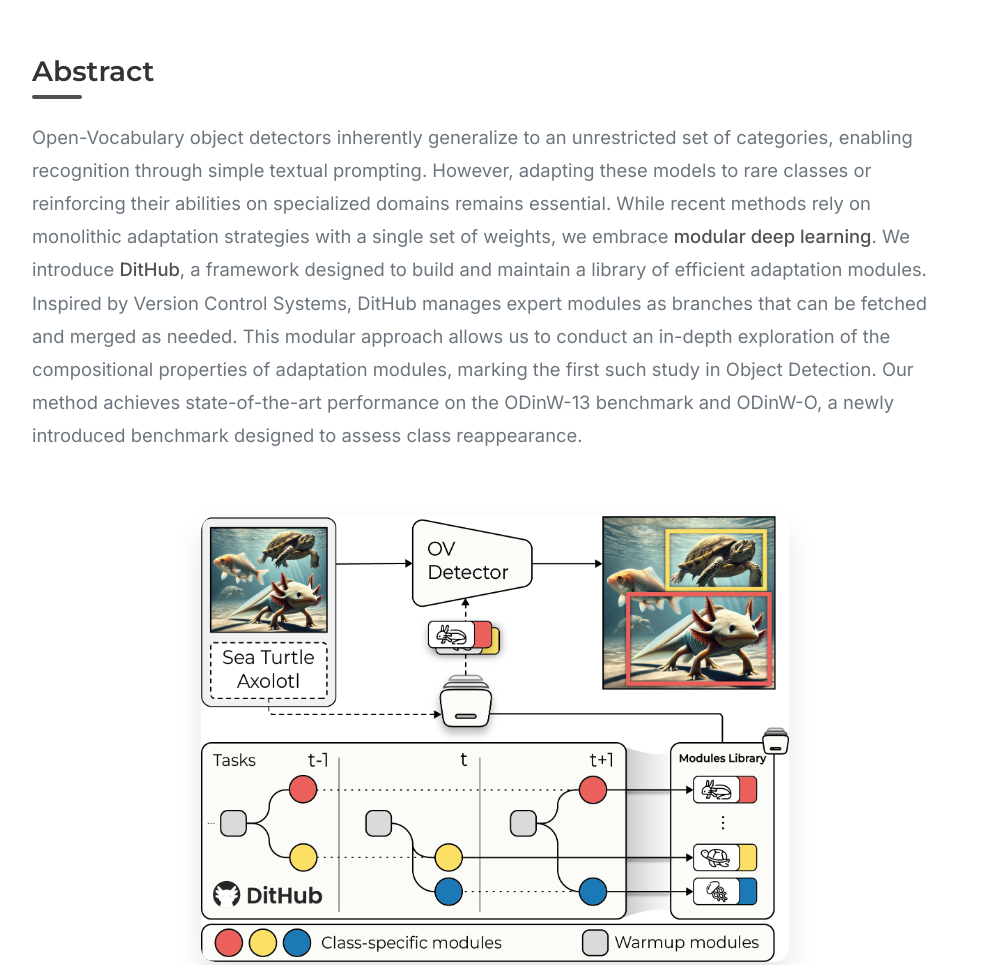
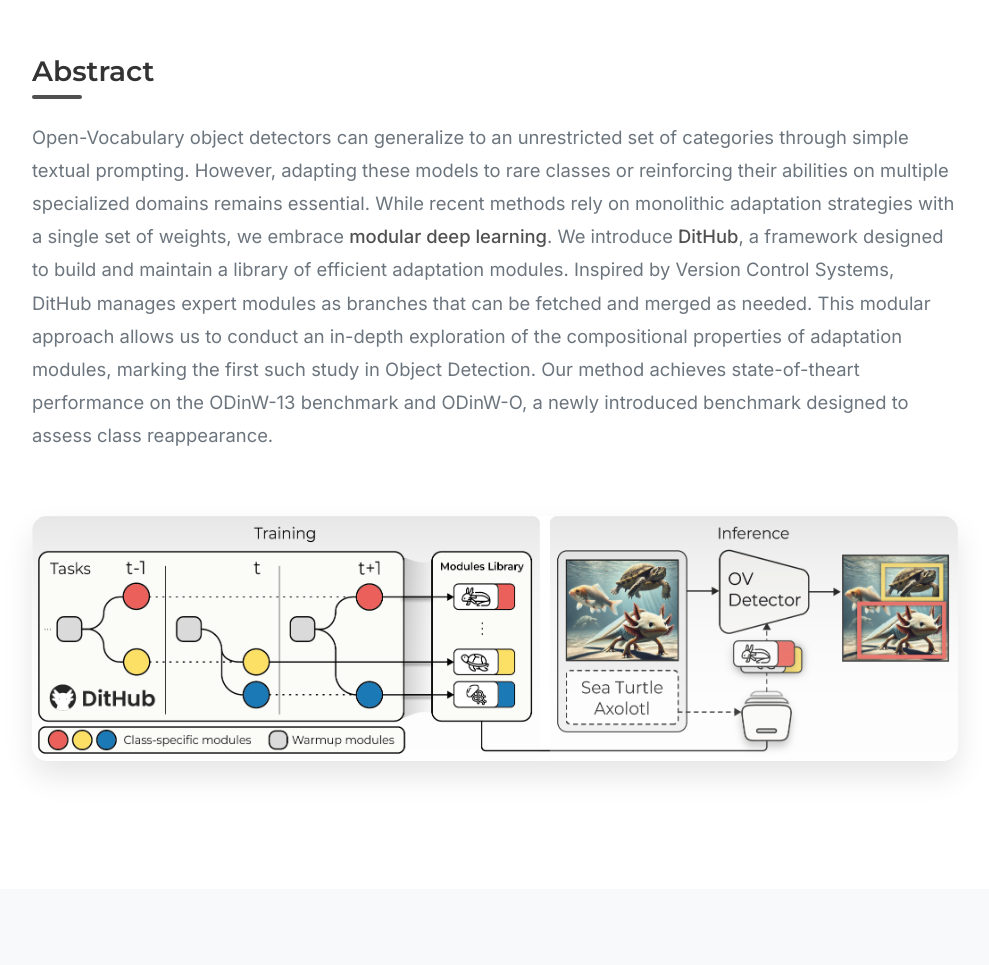
Before and after one commit to aimagelab/DitHub, a plain HTML site: page index.html in a window 1280 px wide. Shown: the part 460-1425 px from the top of the page, without its empty margins (145-1134 px from the left). Drawn offline with nearby package versions, Linux system fonts and the light colour scheme.

Commit message:
update image and abstract

```diff
--- a/index.html
+++ b/index.html
@@ -279,20 +279,18 @@
                 <div class="col-md-10">
                     <h3 class="section-title">Abstract</h3>
                     <p class="lead">
-                        Open-Vocabulary object detectors inherently generalize to an unrestricted set of categories, enabling recognition through simple textual prompting. However, adapting these models
-                         to rare classes or reinforcing their abilities on specialized domains remains essential. While recent methods rely on monolithic adaptation strategies with a single set of weights,
-                          we embrace <span class="highlight-text">modular deep learning</span>. We introduce <span class="highlight-text">DitHub</span>, a framework designed to build and maintain a library
-                           of efficient adaptation modules. Inspired by Version Control Systems, DitHub manages expert modules as branches that can be fetched and merged as needed. This modular approach
-                           allows us to conduct an in-depth exploration of the compositional properties of adaptation modules, marking the first such study in Object Detection. Our method achieves
-                           state-of-the-art performance on the ODinW-13 benchmark and ODinW-O, a newly introduced benchmark designed to assess class reappearance.
+                        Open-Vocabulary object detectors can generalize to an unrestricted set of categories through simple textual prompting. However, adapting these models to rare classes or reinforcing their abilities on multiple specialized domains remains essential.
+                        While recent methods rely on monolithic adaptation strategies with a single set of weights, we embrace <span class="highlight-text">modular deep learning</span>.
+                        We introduce <span class="highlight-text">DitHub</span>, a framework designed to build and maintain a library of efficient adaptation modules. Inspired by Version Control Systems, DitHub manages expert modules as branches that can be fetched and merged as needed. This modular approach allows us to conduct an in-depth exploration of the compositional properties of adaptation modules, marking the first such study in Object Detection.
+                        Our method achieves state-of-theart performance on the ODinW-13 benchmark and ODinW-O, a newly introduced benchmark designed to assess class reappearance.
                     </p>
                 </div>
             </div>
 
             <!-- Centered Image -->
             <div class="row justify-content-center mt-4 mb-5">
-                <div class="col-md-8 text-center">
-                    <img src="intro_figure_4@4x.png" class="img-fluid model-diagram" style="max-width: 80%; height: auto;">
+                <div class="col-md-10 text-center">
+                    <img src="intro_figure.png" class="img-fluid model-diagram" style="max-width: 100%; height: auto;">
                 </div>
             </div>
         </div>
```
Also changed, not shown: intro_figure.png (added), intro_figure_4@4x.png (deleted).
